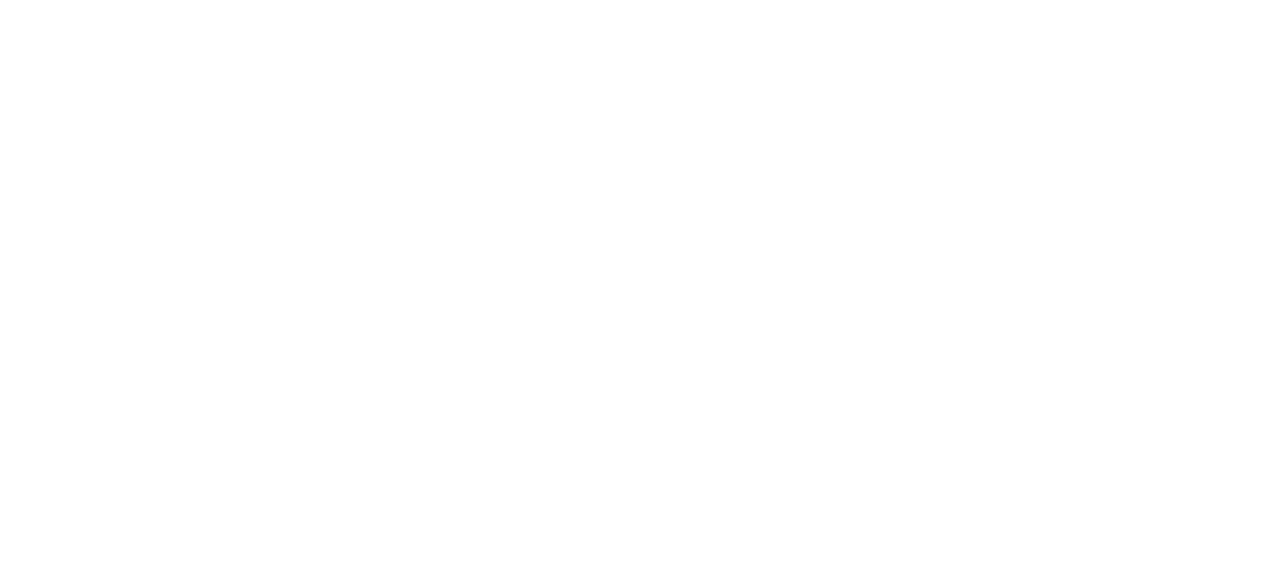
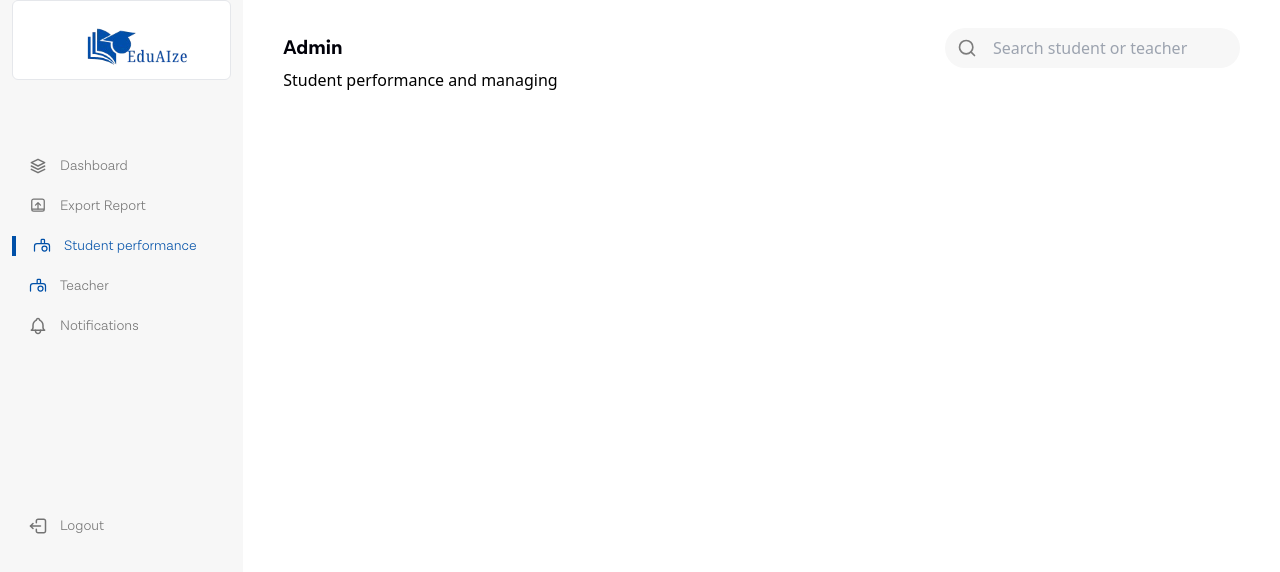
Before and after one commit to olaniyansheyi/eduaize, a Nuxt app: page /admin/student-performance/all in a window 1280 px wide. Before the commit this address had no page. Shown: the top 572 px of the page. Built offline with nearby package versions, Linux system fonts and the light colour scheme.

Commit message:
new feature

```diff
--- a/layouts/admin.vue
+++ b/layouts/admin.vue
@@ -18,7 +18,7 @@
       <div
         class="h-full rounded-2xl sm:w-[100%] md:w-full flex flex-col items-center justify-start lg:py-4 gap-y-5 mt-8"
       >
-        <NuxtLink href="/teacher" class="w-full flex items-center gap-x-3 px-4">
+        <NuxtLink href="/admin" class="w-full flex items-center gap-x-3 px-4">
           <img
             v-if="$route.path == '/teacher'"
             src="~/assets/img/dashboard.svg"
@@ -36,7 +36,7 @@
         </NuxtLink>
 
         <NuxtLink
-          href="/teacher/grades"
+          href="/admin/export-report"
           class="w-full flex items-center gap-x-3 px-4"
         >
           <svg
@@ -47,7 +47,7 @@
             stroke="currentColor"
             class="w-5 h-5"
             :class="[
-              $route.path == '/teacher/grades'
+              $route.path == '/admin/export-report'
                 ? 'text-[#0050A8]'
                 : 'text-[#737373]',
             ]"
@@ -61,17 +61,17 @@
 
           <span
             :class="[
-              $route.path == '/notifications'
+              $route.path == '/admin/export-report'
                 ? 'text-[#0050A8]'
                 : 'text-[#737373]',
             ]"
             class="Grotesque-Light text-xs sm:text-[14px]"
           >
-            Grades Upload
+            Export Report
           </span>
         </NuxtLink>
         <NuxtLink
-          href="/teacher/student-performance/all"
+          href="/admin/student-performance/all"
           class="w-full flex items-center gap-x-3 px-4"
         >
           <svg
@@ -82,7 +82,7 @@
             stroke="currentColor"
             class="w-5 h-5"
             :class="[
-              $route.path.includes('/teacher/student-performance')
+              $route.path.includes('/admin/student-performance')
                 ? 'text-[#0050A8]'
                 : 'text-[#737373]',
             ]"
@@ -96,7 +96,7 @@
 
           <span
             :class="[
-              $route.path.includes('/teacher/student-performance')
+              $route.path.includes('/admin/student-performance')
                 ? 'text-[#0050A8]'
                 : 'text-[#737373]',
             ]"
@@ -105,9 +105,44 @@
             Student performance
           </span>
         </NuxtLink>
+        <NuxtLink
+          href="/admin/manage-teacher"
+          class="w-full flex items-center gap-x-3 px-4"
+        >
+          <svg
+            xmlns="http://www.w3.org/2000/svg"
+            fill="none"
+            viewBox="0 0 24 24"
+            stroke-width="1.5"
+            stroke="currentColor"
+            class="w-5 h-5"
+            :class="[
+              $route.path.includes('/admin/student-performance')
+                ? 'text-[#0050A8]'
+                : 'text-[#737373]',
+            ]"
+          >
+            <path
+              stroke-linecap="round"
+              stroke-linejoin="round"
+              d="M3 18v-6a3 3 0 013-3h12a3 3 0 013 3v6m-3-3a3 3 0 11-6 0 3 3 0 116 0zm-7-6V5a1 1 0 011-1h2a1 1 0 011 1v4"
+            />
+          </svg>
+
+          <span
+            :class="[
+              $route.path.includes('/admin/manage-teacher')
+                ? 'text-[#0050A8]'
+                : 'text-[#737373]',
+            ]"
+            class="Grotesque-Light text-xs sm:text-[14px]"
+          >
+            Teacher
+          </span>
+        </NuxtLink>
 
         <NuxtLink
-          href="/teacher/notifications"
+          href="/admin/notifications"
           class="w-full flex items-center gap-x-3 px-4"
         >
           <img
@@ -147,18 +182,18 @@
       class="w-full right-0 left-0 sm:hidden fixed bottom-0 h-[70px] bg-[#F7F7F7] flex justify-around items-center py-3 z-50"
     >
       <NuxtLink
-        href="/teacher"
+        href="/admin"
         class="w-full flex items-center flex-col gap-y-0 px-4 router-link-disable"
       >
         <img
-          v-if="$route.path == '/teacher'"
+          v-if="$route.path == '/admin'"
           src="~/assets/img/dashboard.svg"
           class="w-[29px]"
         />
         <img v-else src="~/assets/img/dashboard2.svg" class="w-[28px]" />
         <span
           :class="[
-            $route.path == '/teacher' ? 'text-[#0050A8]' : 'text-[#737373]',
+            $route.path == '/admin' ? 'text-[#0050A8]' : 'text-[#737373]',
           ]"
           class="Grotesque-Light text-xs sm:text-[12px]"
         >
@@ -167,7 +202,7 @@
       </NuxtLink>
 
       <NuxtLink
-        href="/teacher/grades"
+        href="/admin/export-report"
         class="w-full flex items-center gap-x-0 flex-col router-link-disable px-4"
       >
         <svg
@@ -178,7 +213,7 @@
           stroke="currentColor"
           class="w-[29px]"
           :class="[
-            $route.path == '/teacher/grades'
+            $route.path == '/admin/export-report'
               ? 'text-[#0050A8]'
               : 'text-[#737373]',
           ]"
@@ -192,17 +227,17 @@
 
         <span
           :class="[
-            $route.path == '/teacher/grades'
+            $route.path == '/admin/export-report'
               ? 'text-[#0050A8]'
               : 'text-[#737373]',
           ]"
           class="Grotesque-Light text-xs sm:text-[12px]"
         >
-          Upload
+          Export Report
         </span>
       </NuxtLink>
       <NuxtLink
-        href="/teacher/student-performance/all"
+        href="/admin/manage-teacher"
         class="w-full flex items-center flex-col router-link-disable px-4"
       >
         <svg
@@ -213,7 +248,7 @@
           stroke="currentColor"
           class="w-[29px]"
           :class="[
-            $route.path.includes('/teacher/student-performance')
+            $route.path.includes('/admin/manage-teacher')
               ? 'text-[#0050A8]'
               : 'text-[#737373]',
           ]"
@@ -227,29 +262,65 @@
 
         <span
           :class="[
-            $route.path.includes('/teacher/student-performance')
+            $route.path.includes('/admin/manage-teacher')
               ? 'text-[#0050A8]'
               : 'text-[#737373]',
           ]"
           class="Grotesque-Light text-xs sm:text-[12px]"
         >
-          performance
+          Teacher
         </span>
       </NuxtLink>
 
       <NuxtLink
-        href="/teacher/notifications"
+        href="/admin/student-performance/all"
+        class="w-full flex items-center flex-col router-link-disable px-4"
+      >
+        <svg
+          xmlns="http://www.w3.org/2000/svg"
+          fill="none"
+          viewBox="0 0 24 24"
+          stroke-width="1.5"
+          stroke="currentColor"
+          class="w-[29px]"
+          :class="[
+            $route.path.includes('/admin/student-performance')
+              ? 'text-[#0050A8]'
+              : 'text-[#737373]',
+          ]"
+        >
+          <path
+            stroke-linecap="round"
+            stroke-linejoin="round"
+            d="M3 18v-6a3 3 0 013-3h12a3 3 0 013 3v6m-3-3a3 3 0 11-6 0 3 3 0 116 0zm-7-6V5a1 1 0 011-1h2a1 1 0 011 1v4"
+          />
+        </svg>
+
+        <span
+          :class="[
+            $route.path.includes('/admin/student-performance')
+              ? 'text-[#0050A8]'
+              : 'text-[#737373]',
+          ]"
+          class="Grotesque-Light text-xs sm:text-[12px]"
+        >
+          Student
+        </span>
+      </NuxtLink>
+
+      <NuxtLink
+        href="/admin/notifications"
         class="w-full flex items-center gap-x-0 flex-col router-link-disable px-4"
       >
         <img
-          v-if="$route.path == '/teacher/notifications'"
+          v-if="$route.path == '/admin/notifications'"
           src="~/assets/img/bell.svg"
           class="w-[29px]"
         />
         <img v-else src="~/assets/img/bell2.svg" class="w-[29px]" />
         <span
           :class="[
-            $route.path == '/teacher/notifications'
+            $route.path == '/admin/notifications'
               ? 'text-[#0050A8]'
               : 'text-[#737373]',
           ]"
--- /dev/null
+++ b/pages/admin/manage-teacher.vue
@@ -0,0 +1,9 @@
+<template>
+  <h1>manage teacher</h1>
+</template>
+
+<script setup>
+definePageMeta({
+  layout: "admin",
+});
+</script>
--- /dev/null
+++ b/pages/admin/notifications.vue
@@ -0,0 +1,9 @@
+<template>
+  <h1>Alert</h1>
+</template>
+
+<script setup>
+definePageMeta({
+  layout: "admin",
+});
+</script>
--- /dev/null
+++ b/pages/admin/student-performance/all.vue
@@ -0,0 +1,9 @@
+<template>
+  <h1>Student performance and managing</h1>
+</template>
+
+<script setup>
+definePageMeta({
+  layout: "admin",
+});
+</script>
```
